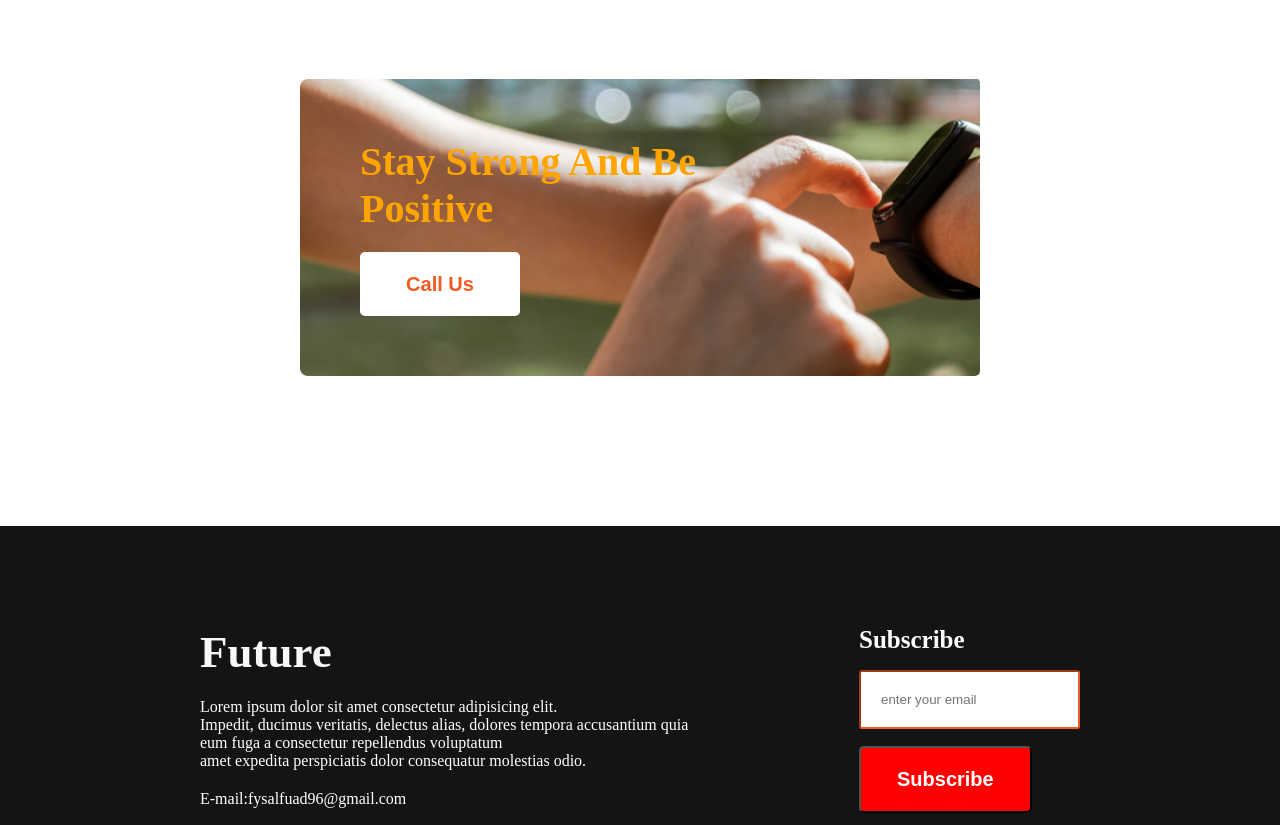
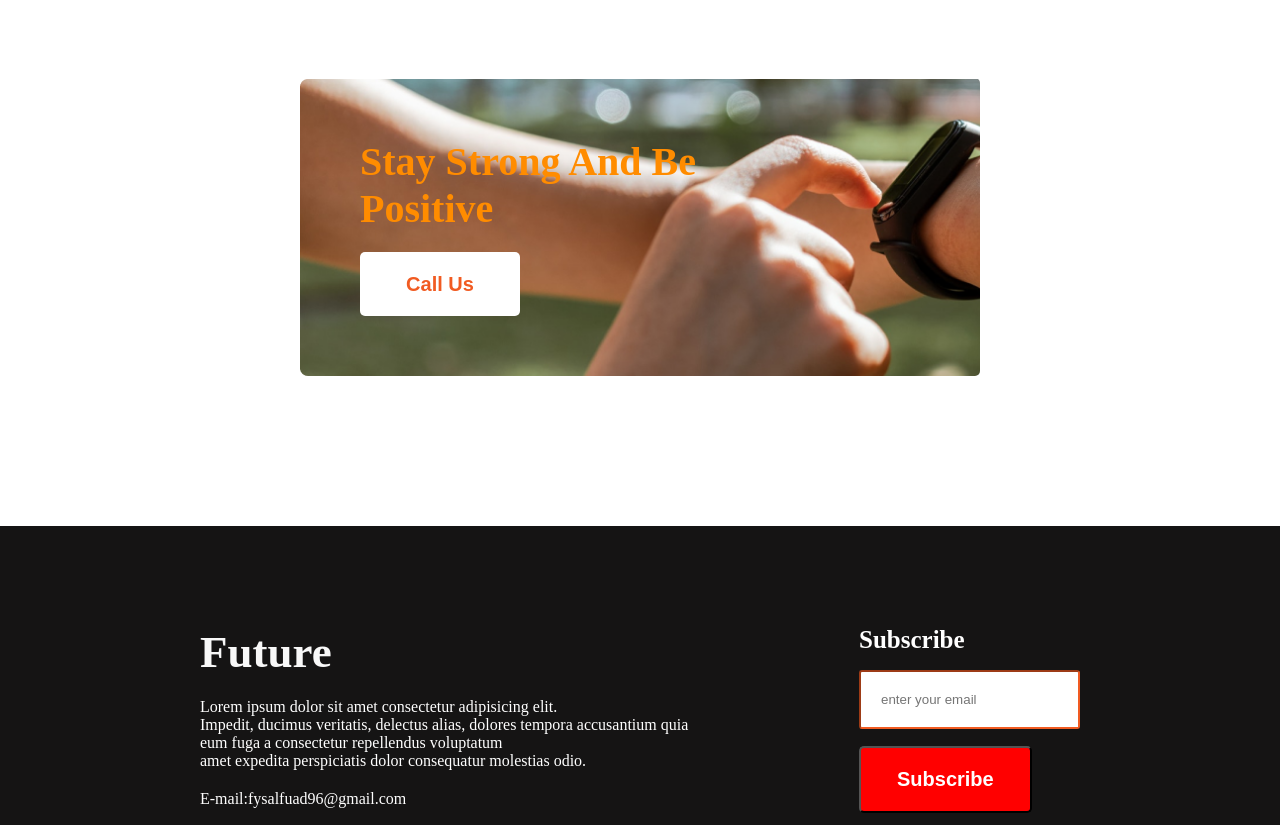
Before and after one commit to Fysal-Fuad/my-first-assignment, a plain HTML site: page index.html in a window 1280 px wide. Shown: the part 2540-3365 px from the top of the page. Drawn offline with Linux system fonts and the light colour scheme.

Commit message:
added color

```diff
--- a/style/styles.css
+++ b/style/styles.css
@@ -108,7 +108,7 @@ padding: 150px 300px;
 .call-us-heading{
     font-weight: 700;
 font-size: 40px;
-color: orange;
+color: darkorange;
 margin-bottom: 20px;
 }
 .call-us-section button{
```
